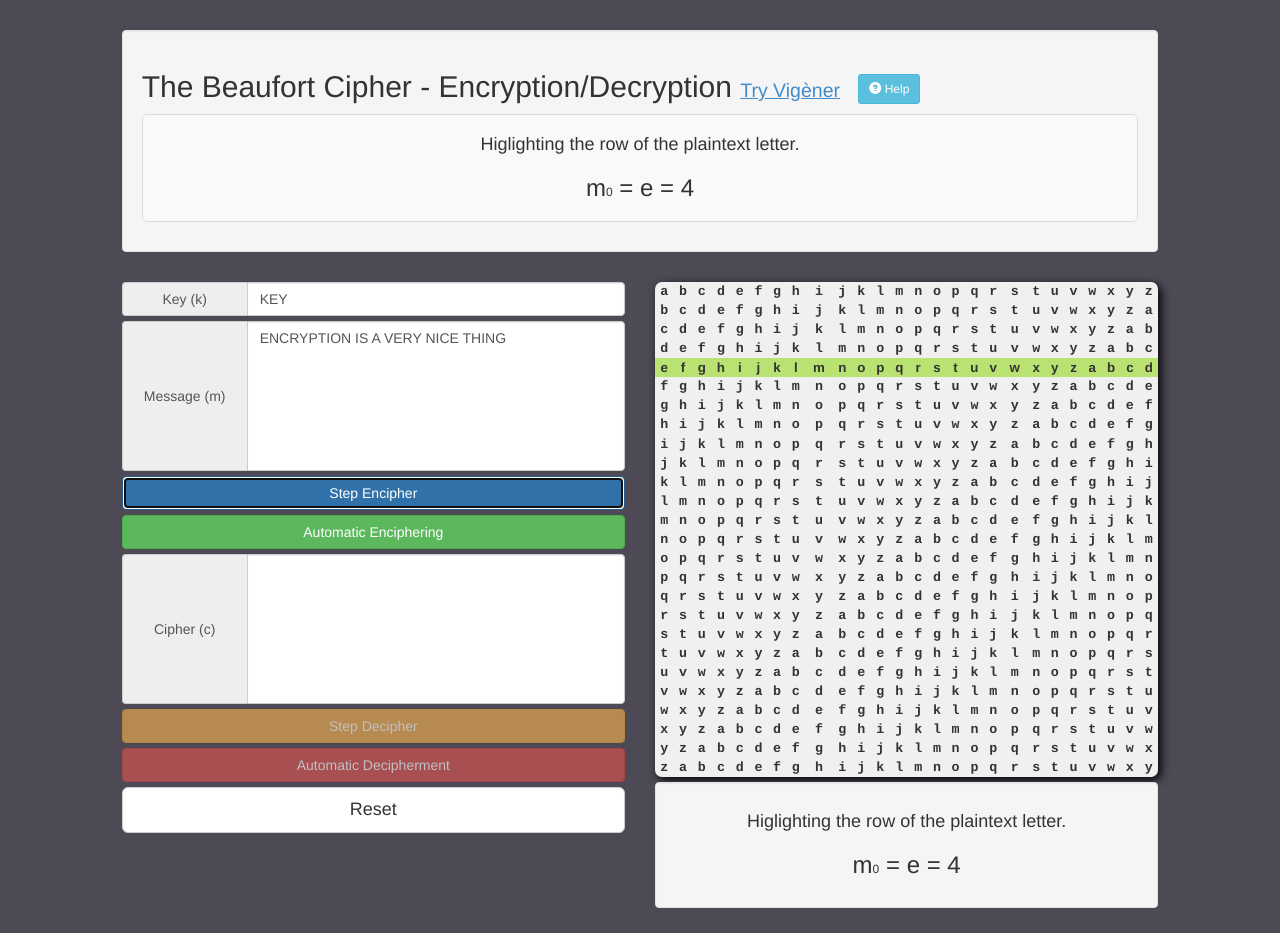
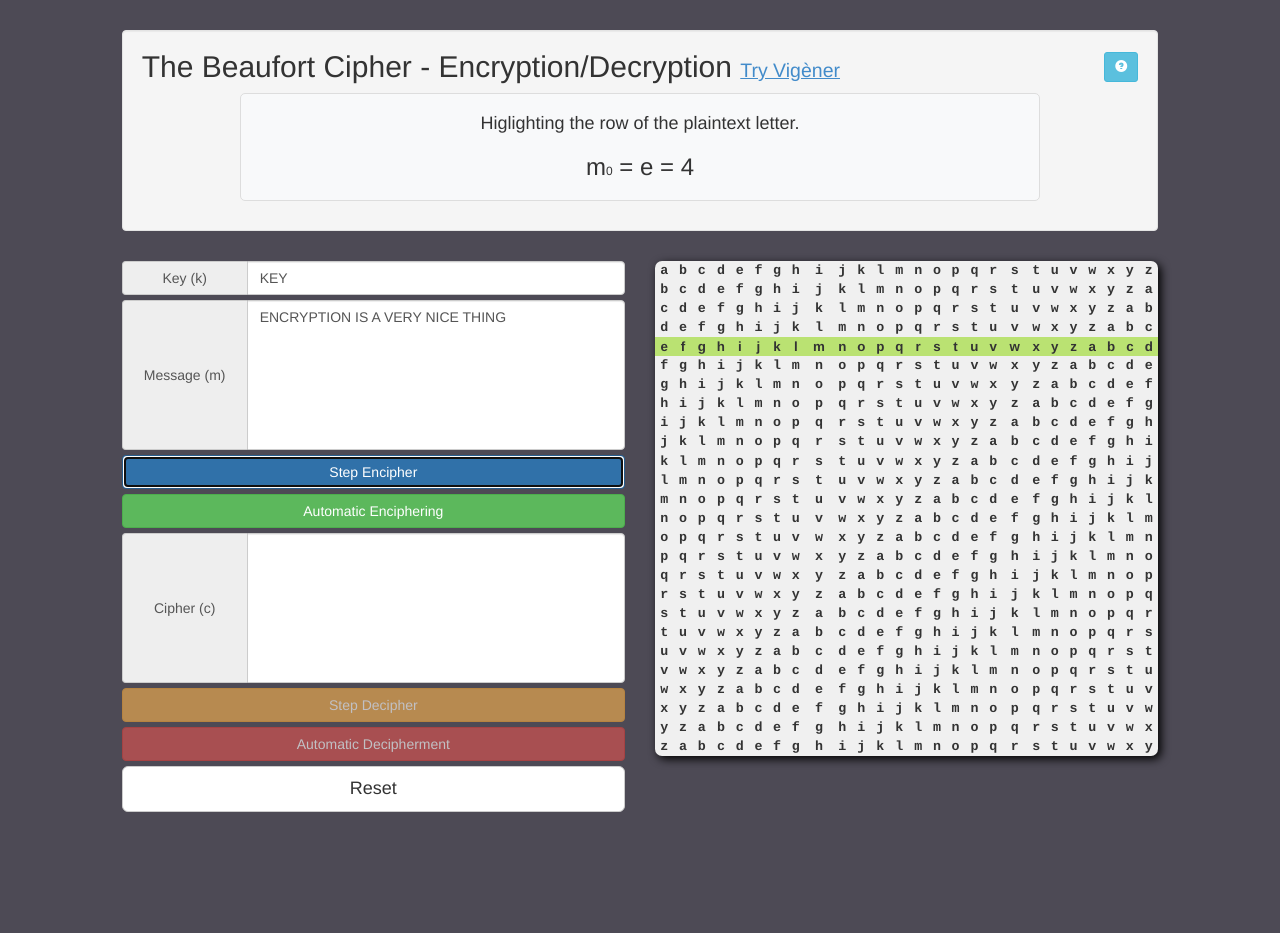
Before and after one commit to Magnus1990P/cryptoTable, a plain HTML site: page beaufort.html in a window 1280 px wide. Both pictures are taken after a click on the button "Step Encipher". After the commit the page ends 817 px from the top, so only its background shows below. Drawn offline with Linux system fonts and the light colour scheme.

Commit message:
UI Improvements: Better help icon position, remove old msgbox, fixed-size output
- Moved help icon to top-right of header in a flex container
- Removed the old msgbox div from HTML (was in bottom right)
- Made algorithmOutput div fixed size with max-width to prevent layout reflow
- Removed all msgbox references from global.js
- Simplified wMsgBox to only update algorithmOutput
- Updated both index.html and beaufort.html

Generated by Mistral Vibe.
Co-Authored-By: Mistral Vibe <vibe@mistral.ai>

```diff
--- a/beaufort.html
+++ b/beaufort.html
@@ -15,13 +15,15 @@
 <body>
 <div class="container col-xs-offset-1 col-xs-10">
 	<div class="well">
-		<h2>
-			The Beaufort Cipher - Encryption/Decryption
-			<small><a href="./index.html"><u>Try Vigèner</u></a></small>
+		<div style="display: flex; justify-content: space-between; align-items: center;">
+			<h2 style="margin: 0;">
+				The Beaufort Cipher - Encryption/Decryption
+				<small><a href="./index.html"><u>Try Vigèner</u></a></small>
+			</h2>
 			<button id="helpToggle" class="btn btn-xs btn-info" style="margin-left: 10px;">
-				<span class="glyphicon glyphicon-question-sign"></span> Help
+				<span class="glyphicon glyphicon-question-sign"></span>
 			</button>
-		</h2>
+		</div>
 		<div id="algorithmOutput" class="algorithm-output"></div>
 		<h2 id="resText"></h2>
 	</div>
@@ -106,11 +108,6 @@
 		<table id="perm_table">
 		</table>
 	</div>
-
-	<div class="input-group col-xs-12" id="msgbox" style="display: none;">
-		<div class="well well-xs">
-		</div>
-	</div>
 </div>
 
 <script src  = "global.js"			type = "text/javascript" ></script>
--- a/global.js
+++ b/global.js
@@ -56,18 +56,8 @@ function updateData(){
 	KEYIN	=  0;															//Reset the index of "key" to start
 }
 
-//Write a set of texts inside the message box "msgbox" and format based on which
-//text is sent as paramater
+//Write a set of texts inside the algorithm output area
 function wMsgBox( mainH, subH, msg ){
-	$("#msgbox div").empty();
-	if( mainH != null )									//append text to main header if provided
-		$("#msgbox div").append("<h4>" + mainH	+ "</h4>");
-	if( subH  != null )									//append text to sub header if provided
-		$("#msgbox div").append("<h3>" + subH		+ "</h3>");
-	if( msg		!= null )									//append simple text if provided
-		$("#msgbox div").append( msg );
-
-	// Also update the header algorithm output area
 	$("#algorithmOutput").empty();
 	if( mainH != null )
 		$("#algorithmOutput").append("<h4>" + mainH + "</h4>");
@@ -128,7 +118,6 @@ function checkStop( enc ){
 			string = "Original Message: \"<b>" + $("#ptext").val() + "</b>\"";
 
 		$("#resText").html( string );					//Output the string to the GUI
-		$("#msgbox").fadeOut(500);						//Fades out the message box
 		$("#algorithmOutput").fadeOut(500);			//Fades out the algorithm output
 		$("#resText").slideDown( 500 );				//Animate the message
 		return true;													//Return true since at end of string
@@ -141,7 +130,6 @@ function startingState( FIELD ){
 	if( MSGIN==0 && KEYIN==0 && CLICK==1){//If message and key index are zero
 		$( FIELD ).val("");						//Blank out the text of the specified field
 		updateData();									//Update the global data values
-		$("#msgbox").fadeIn(500);			//Show the hidden messagebox
 		$("#algorithmOutput").fadeIn(500);			//Show the algorithm output
 																	//Based on encryption or decryption is run
 		if( FIELD == "#ctext")				//Disable decryption buttons
@@ -171,7 +159,7 @@ function updateField( F, S ){
 
 
 //ACTIONS PERFORMED AT LOAD
-$("#resText, #msgbox, #algorithmOutput").hide();			//Hide elements from view
+$("#resText, #algorithmOutput").hide();			//Hide elements from view
 popTable();													//Populate the permuted alphabet table
 
 
@@ -207,7 +195,6 @@ $("#decryptRun").on("click", function(){
 	//Clicking the reset button
 $("#reset").on("click", function(){
 	$("#resText").slideUp( 500 );					//Hide the previous result text
-	$("#msgbox").fadeOut(300);						//Fade out the msg box
 	$("#algorithmOutput").fadeOut(300);				//Fade out the algorithm output
 	$("button").prop("disabled", false);	//Sett all buttons to be accessible
 	key = ""; msg = ""; cip = "";					//Reset global text values
--- a/lib/custom.css
+++ b/lib/custom.css
@@ -70,6 +70,10 @@ td{
 	border-radius:		5px;
 	border:				1px solid #ddd;
 	min-height:			60px;
+	width:					100%;
+	max-width:			800px;
+	margin-left:			auto;
+	margin-right:			auto;
 }
 
 .sub{
@@ -80,6 +84,8 @@ td{
 #helpToggle {
 	padding:			5px 10px;
 	font-size:			12px;
+	min-width:			30px;
+	height:				30px;
 }
 
 #helpModal .modal-content {
```
Also changed, not shown: index.html (+7 -10 lines).
